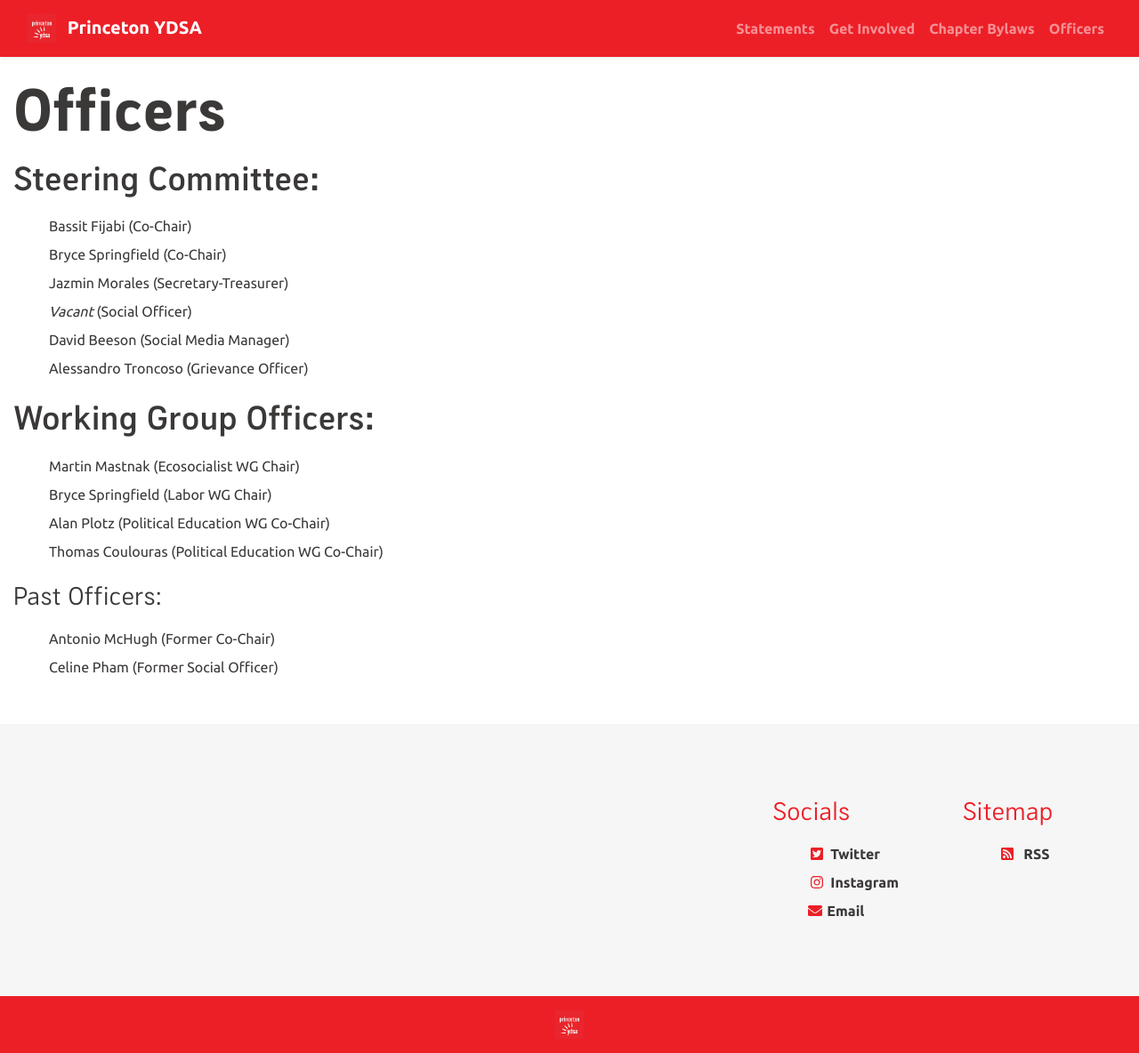
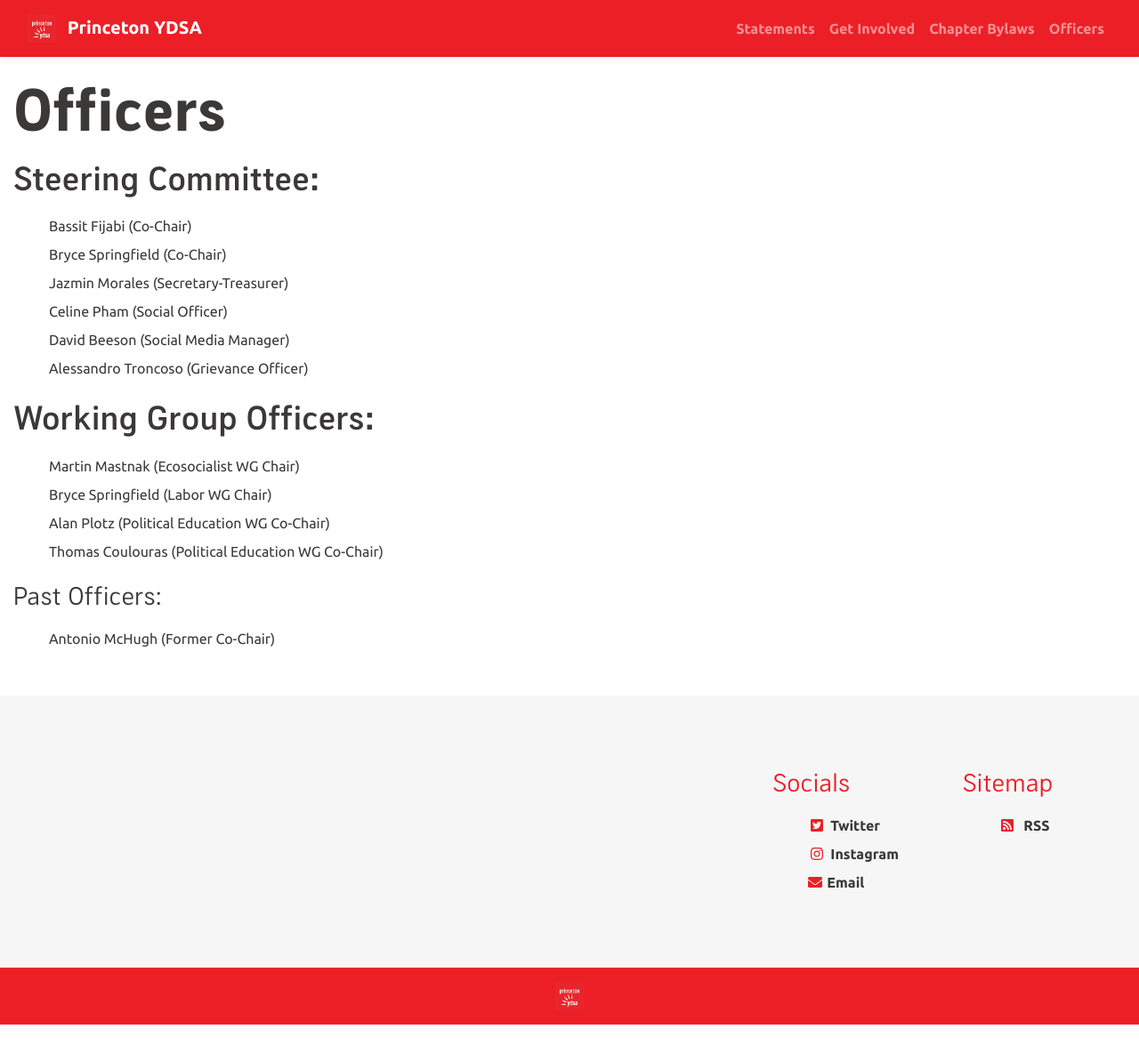
Before and after one commit to centralnjdsa-ntc/princetonydsa.github.io, a Jekyll site: the page built from _pages/officers.md, in a window 1280 px wide. Shown: the whole page at 89% size. Built offline with Jekyll 4.4.1, drawn with Linux system fonts in a browser that asks for light colours; after the commit the page ends 1152 px from its top, so only the background shows below that.

Commit message:
Update officers.md

```diff
--- a/_pages/officers.md
+++ b/_pages/officers.md
@@ -8,7 +8,7 @@ permalink: /officers/
 * Bassit Fijabi (Co-Chair)
 * Bryce Springfield (Co-Chair)
 * Jazmin Morales (Secretary-Treasurer)
-* _Vacant_ (Social Officer)
+* Celine Pham (Social Officer)
 * David Beeson (Social Media Manager)
 * Alessandro Troncoso (Grievance Officer)
 
@@ -20,4 +20,3 @@ permalink: /officers/
 
 #### Past Officers:
 * Antonio McHugh (Former Co-Chair)
-* Celine Pham (Former Social Officer)
```
